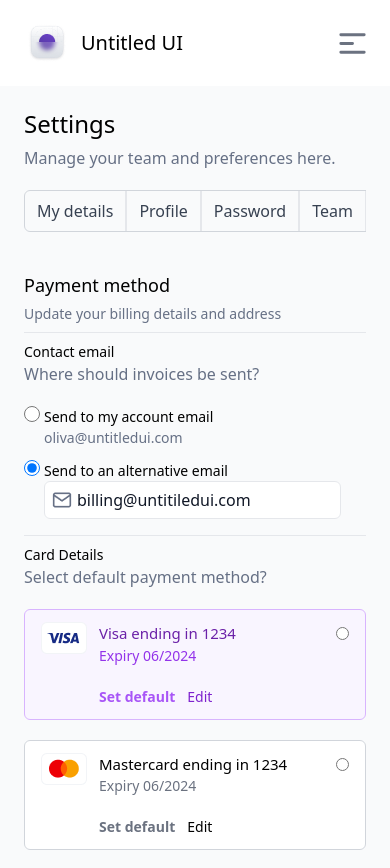
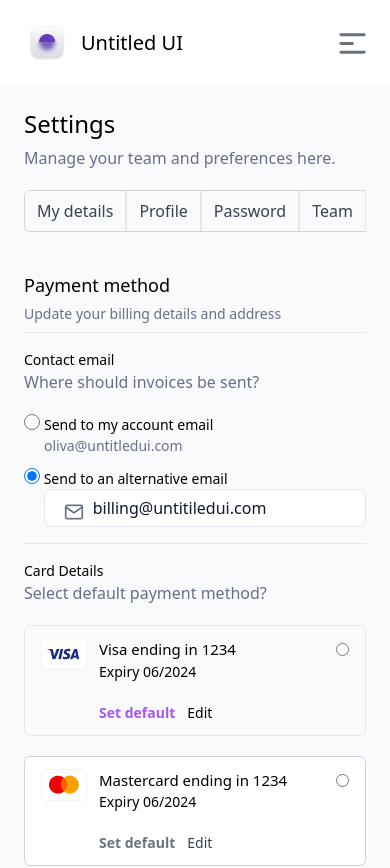
Before and after one commit to JHorlamide/vencru-assesment, a React (Create React App) app: page / in a window 390 px wide. Shown: the top 868 px of the page. Built offline with nearby package versions, Linux system fonts and the light colour scheme.

Commit message:
Completed work package

```diff
--- a/package.json
+++ b/package.json
@@ -21,7 +21,7 @@
   "scripts": {
     "start": "react-scripts start",
     "build": "react-scripts build",
-    "test": "react-scripts test",
+    "test": "react-scripts test --transformIgnorePatterns \"node_modules/(?!frontend)/\" --env=jsdom",
     "eject": "react-scripts eject"
   },
   "eslintConfig": {
--- a/src/components/Features/Features.tsx
+++ b/src/components/Features/Features.tsx
@@ -16,7 +16,7 @@ const Features = () => {
         <img
           src={PLAY_BUTTON}
           alt="play_icon"
-          className="absolute bottom-0 w-10 left-5"
+          className="absolute bottom-0 w-10 cursor-pointer left-5"
         />
       </div>
 
--- a/src/components/data.ts
+++ b/src/components/data.ts
@@ -7,6 +7,8 @@ import supportIcon from "../assets/icons/support_icon.png";
 import taskIcon from "../assets/icons/task_icon.png";
 import userIcon from "../assets/icons/user_icon.png";
 import ArrowDown from "../assets/icons/arrow_down.png";
+import VisCard from "../assets/images/visa_card.png";
+import MasterCard from "../assets/images/master_card.png";
 
 export interface NavLinkProps {
   id?: number;
@@ -139,3 +141,22 @@ export const TABLE_HEADING: TableHeading[] = [
     title: "Users on plan",
   },
 ]
+
+export const CARD_DETAILS = [
+  {
+    id: 1,
+    color: "purple",
+    image: VisCard,
+    bgColor: "lightPurple",
+    headingText: "Visa ending in 1234",
+    expiryDate: "Expiry 06/2024"
+  },
+  {
+    id: 2,
+    image: MasterCard,
+    color: "gray",
+    bgColor: "white",
+    headingText: "Mastercard ending in 1234",
+    expiryDate: "Expiry 06/2024"
+  },
+]
--- /dev/null
+++ b/src/pages/Settings/Billing/CardDetails/Card/Card.tsx
@@ -0,0 +1,62 @@
+import CustomInput from "../../../../../components/CustomInput/CustomInput";
+
+interface CardProps {
+  image: string;
+  headingText: string;
+  expiryDate: string;
+  setCard: () => void;
+  color: string;
+  bgColor: string;
+}
+
+const Card = ({ image, headingText, expiryDate, color, bgColor, setCard }: CardProps) => {
+  return (
+    <div
+      className={`w-full px-4 py-3 mt-5 border border-${color}-300 rounded-md cursor-pointer bg-${bgColor}`}
+      onClick={setCard}
+    >
+      <div className="flex justify-between space-x-2">
+        <div className="flex space-x-3">
+          <img src={image} alt="visa_card_icon" className="w-[46px] h-[32px]" />
+
+          <div className="flex flex-col">
+            <div className="flex-col space-y-5 fled">
+              <div className="">
+                <h1 className={`text-[15px] text-${color}-800 font-[900px]`}>
+                  {headingText}
+                </h1>
+                <p className={`text-[14px] text-${color}-600 font-[400px]`}>
+                  {expiryDate}
+                </p>
+              </div>
+
+              <div className="flex space-x-3">
+                <p className={`font-semibold text-[14px] text-${color}-500`}>
+                  Set default
+                </p>
+                <a
+                  href="/edit"
+                  className={`text-${color}-700 text-[14px] font-medium`}
+                >
+                  Edit
+                </a>
+              </div>
+            </div>
+          </div>
+        </div>
+
+        <div className="">
+          <CustomInput
+            id="card"
+            className="focus:ring-red-500 dark:focus:ring-red-600"
+            inputProps={{
+              type: "radio",
+            }}
+          />
+        </div>
+      </div>
+    </div>
+  );
+};
+
+export default Card;
--- a/src/pages/Settings/Billing/CardDetails/CardDetails.tsx
+++ b/src/pages/Settings/Billing/CardDetails/CardDetails.tsx
@@ -1,116 +1,41 @@
+import { useState } from "react";
 import CustomInput from "../../../../components/CustomInput/CustomInput";
 import VisaCard from "../../../../assets/images/visa_card.png";
 import MasterCard from "../../../../assets/images/master_card.png";
 import PlusIcon from "../../../../assets/icons/plus_icon.png";
-
+import Card from "./Card/Card";
+import { CARD_DETAILS } from "../../../../components/data";
 
 const CardDetails = () => {
+  const [masterCard, setMasterCard] = useState(false);
+
+  const handleMasterCardChange = () => {
+    setMasterCard(true);
+  };
+
   return (
     <section className="">
       <hr className="w-full" />
 
-      <div className="flex flex-col pt-2 gap-x-0 md:grid md:grid-cols-12">
+      <div className="flex flex-col pt-4 gap-x-0 md:grid md:grid-cols-12">
         <div className="col-span-4">
           <h1 className="text-[14px] font-[500px]">Card Details</h1>
-          <p className="font-[14px] text-textColor text-[16px]">
+          <p className="font-light text-textColor text-[16px]">
             Select default payment method?
           </p>
         </div>
 
         <div className="col-span-8 space-y-5">
-          {/* Visa Card */}
-          <div className="w-full px-4 py-3 mt-5 border border-purple-300 rounded-md cursor-pointer bg-lightPurple">
-            <div className="flex justify-between space-x-2">
-              <div className="flex space-x-3">
-                <img
-                  src={VisaCard}
-                  alt="visa_card_icon"
-                  className="w-[46px] h-[32px]"
-                />
-
-                <div className="flex flex-col">
-                  <div className="flex-col space-y-5 fled">
-                    <div className="">
-                      <h1 className="text-[15px] text-purple-800 font-[900px]">
-                        Visa ending in 1234
-                      </h1>
-                      <p className="text-[14px] text-purple-600 font-[400px]">
-                        Expiry 06/2024
-                      </p>
-                    </div>
-
-                    <div className="flex space-x-3">
-                      <p className="font-semibold text-[14px] text-purple-500">
-                        Set default
-                      </p>
-                      <a
-                        href="/edit"
-                        className="text-purple-700 text-[14px] font-medium"
-                      >
-                        Edit
-                      </a>
-                    </div>
-                  </div>
-                </div>
-              </div>
-
-              <div className="">
-                <CustomInput
-                  id="card"
-                  className="focus:ring-red-500 dark:focus:ring-red-600"
-                  inputProps={{
-                    type: "radio",
-                  }}
-                />
-              </div>
-            </div>
-          </div>
-
-          {/* Master Card */}
-          <div className="w-full px-4 py-3 mt-5 bg-white border border-gray-300 rounded-md cursor-pointer">
-            <div className="flex justify-between space-x-2">
-              <div className="flex space-x-3">
-                <img
-                  src={MasterCard}
-                  alt="visa_card_icon"
-                  className="w-[46px] h-[32px]"
-                />
-
-                <div className="flex flex-col">
-                  <div className="flex-col space-y-5 fled">
-                    <div className="">
-                      <h1 className="text-[15px] font-[900px]">
-                        Mastercard ending in 1234
-                      </h1>
-                      <p className="text-[14px] text-gray-500 font-[400px]">
-                        Expiry 06/2024
-                      </p>
-                    </div>
-
-                    <div className="flex space-x-3">
-                      <p className="font-semibold text-[14px] text-gray-500">
-                        Set default
-                      </p>
-
-                      <a href="/edit" className="text-[14px] font-medium">
-                        Edit
-                      </a>
-                    </div>
-                  </div>
-                </div>
-              </div>
-
-              <div className="">
-                <CustomInput
-                  id="card"
-                  className="border-purple-700 focus:border-purple-800"
-                  inputProps={{
-                    type: "radio",
-                  }}
-                />
-              </div>
-            </div>
-          </div>
+          {CARD_DETAILS.map((item) => (
+            <Card
+              image={item.image}
+              color={item.color}
+              bgColor={item.bgColor}
+              setCard={() => console.log("I was clicked")}
+              expiryDate={item.expiryDate}
+              headingText={item.headingText}
+            />
+          ))}
 
           <div className="flex space-x-2 cursor-pointer">
             <img src={PlusIcon} alt="plus_icon" className="w-4 h-4" />
--- a/src/pages/Settings/Billing/PaymentMethod/PaymentMethod.tsx
+++ b/src/pages/Settings/Billing/PaymentMethod/PaymentMethod.tsx
@@ -7,17 +7,17 @@ const PaymentMethod = () => {
       <div className="pb-2 space-y-1 md:pb-3">
         <h1 className="text-[18px] font-[500px]">Payment method</h1>
 
-        <p className="font-[400px] text-textColor text-[14px] md:text-[16px]">
+        <p className="font-light text-textColor text-[14px] md:text-[16px]">
           Update your billing details and address
         </p>
       </div>
 
       <hr className="w-full" />
 
-      <div className="flex flex-col pt-2 gap-x-0 md:grid md:grid-cols-12">
+      <div className="flex flex-col pt-4 gap-x-0 md:grid md:grid-cols-12">
         <div className="col-span-4">
           <h1 className="text-[14px] font-[500px]">Contact email</h1>
-          <p className="font-[14px] text-textColor text-[16px]">
+          <p className="font-light text-textColor text-[16px]">
             Where should invoices be sent?
           </p>
         </div>
@@ -64,7 +64,7 @@ const PaymentMethod = () => {
                 </label>
                 <CustomInput
                   id="email"
-                  className="relative text-[16px] font-[400px] text-gray-900 w-full py-1.5 border border-gray300 px-8 rounded-md"
+                  className="relative text-[16px] font-[400px] text-gray-900 w-full py-1.5 md:py-2.5 md:w-[448px] border border-gray300 px-12 rounded-[8px]"
                   inputProps={{
                     type: "text",
                     placeholder: "Enter you email",
@@ -76,7 +76,7 @@ const PaymentMethod = () => {
                 <img
                   src={MailIcon}
                   alt="mail-icon"
-                  className="absolute mt-8 ml-2"
+                  className="absolute px-5 mt-9"
                 />
               </div>
             </div>
--- a/src/pages/Settings/Settings.tsx
+++ b/src/pages/Settings/Settings.tsx
@@ -25,7 +25,7 @@ const Settings = () => {
             <h1 className="text-[24px] md:text-[30px] font-[500px]">
               Settings
             </h1>
-            <p className="font-[400px] text-textColor text-[16px]">
+            <p className="font-light text-textColor text-[16px]">
               Manage your team and preferences here.
             </p>
           </div>
```
Also changed, not shown: 1 other file (tests, documents, lock files or other folders).
